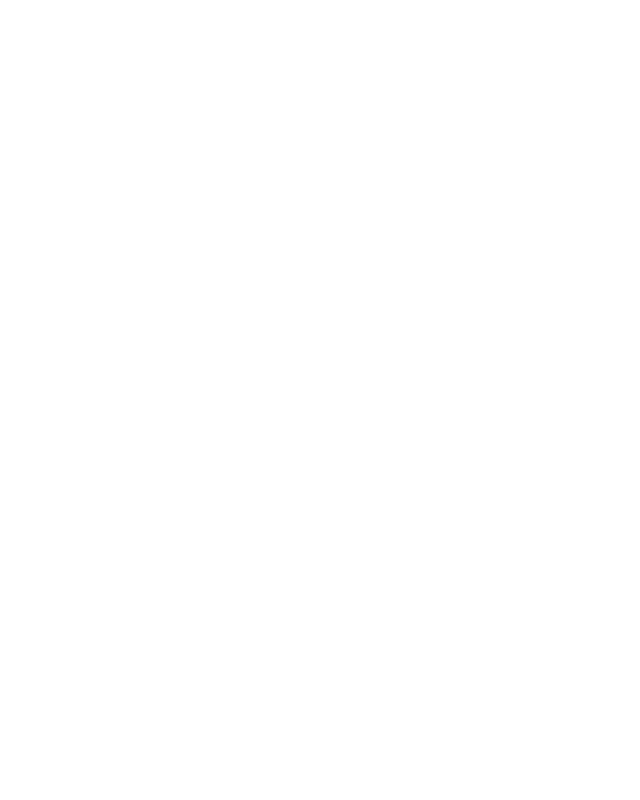
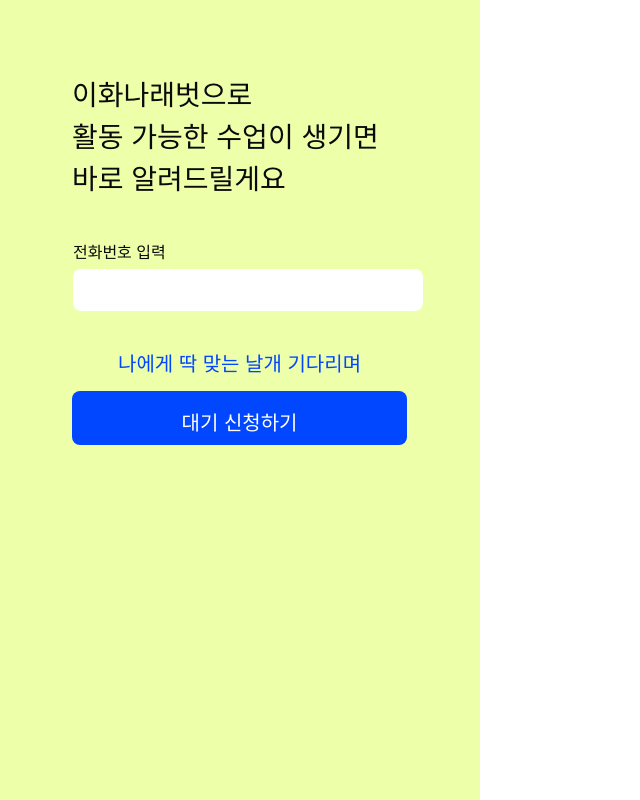
Before and after one commit to EarlyUs/front, a React (Vite) app: page /wing/apply in a window 1280 px wide. Before the commit this address had no page. Shown: the whole page, without its empty margins (0-640 px from the left). Built offline with nearby package versions, Linux system fonts and the light colour scheme.

Commit message:
✨feat: 대기명단 등록

```diff
--- /dev/null
+++ b/src/pages/ResultDetail/ApplyPool/index.jsx
@@ -0,0 +1,59 @@
+import { useState } from 'react';
+import { useNavigate } from 'react-router-dom';
+import { formatPhoneNumber } from '../../../lib/utils';
+import * as s from './styles';
+import Button from '../../../components/Button';
+
+const ApplyPoolPage = () => {
+	const [phoneNumber, setPhoneNumber] = useState('');
+
+	const handlePhoneNumberChange = event => {
+		const formatted = formatPhoneNumber(event.target.value);
+		setPhoneNumber(formatted);
+	};
+
+	// 다음 페이지로 이동
+	const navigate = useNavigate();
+	const handleHref = () => {
+		navigate('/wing/apply/done');
+	};
+	return (
+		<>
+			<s.Container>
+				<s.Wrapper>
+					<s.Title>
+						이화나래벗으로 <br />
+						활동 가능한 수업이 생기면
+						<br />
+						바로 알려드릴게요
+					</s.Title>
+					<s.TelBox>
+						<s.TelTitle>전화번호 입력</s.TelTitle>
+						<s.TelInput
+							value={phoneNumber}
+							onChange={handlePhoneNumberChange}
+						/>
+					</s.TelBox>
+					<s.ApplyBox>
+						<s.ApplyText>나에게 딱 맞는 날개 기다리며</s.ApplyText>
+						<Button
+							width={20.94}
+							height={3.38}
+							padding={0.94}
+							rad={8}
+							font={1.25}
+							bg={'var(--blue-strong)'}
+							color={'#fff'}
+							marginBottom={0.63}
+							func={handleHref}
+						>
+							대기 신청하기
+						</Button>
+					</s.ApplyBox>
+				</s.Wrapper>
+			</s.Container>
+		</>
+	);
+};
+
+export default ApplyPoolPage;
--- /dev/null
+++ b/src/pages/ResultDetail/ApplyPool/styles.js
@@ -0,0 +1,60 @@
+import styled from 'styled-components';
+
+export const Container = styled.div`
+	width: 100vw;
+	max-width: 480px;
+	height: 100vh;
+	background-color: var(--green-light);
+	display: inline-block;
+`;
+
+export const Wrapper = styled.div`
+	width: 21rem;
+	margin: 4.69rem auto 0;
+`;
+
+export const Title = styled.div`
+	font-size: 1.75rem;
+	font-weight: 700;
+`;
+
+export const TelBox = styled.div`
+	width: 20.88rem;
+	height: 4.25rem;
+	margin: 2.5rem auto;
+`;
+
+export const TelTitle = styled.div`
+	width: 100%;
+	height: 1.19rem;
+	margin-bottom: 0.56rem;
+	font-weight: 700;
+`;
+export const TelInput = styled.input`
+	-webkit-appreance: none;
+	width: 20.88rem;
+	height: 2.5rem;
+	padding-left: 0.88rem;
+	border: none;
+	border-radius: 8px;
+	font-size: 1rem;
+
+	&:focus {
+		outline: none;
+	}
+`;
+
+export const ApplyBox = styled.div`
+	width: 20.94rem;
+	height: 5.63rem;
+	display: flex;
+	flex-direction: column;
+`;
+
+export const ApplyText = styled.div`
+	margin: 0 auto 0.75rem;
+	font-size: 1.25rem;
+	font-weight: 700;
+	text-align: center;
+	color: var(--blue-strong);
+`;
--- a/src/pages/ResultDetail/Pending/index.jsx
+++ b/src/pages/ResultDetail/Pending/index.jsx
@@ -1,6 +1,22 @@
+import { useNavigate } from 'react-router-dom';
+import Button from '../../../components/Button';
+import ClassCard from '../../../components/ClassCard';
 import * as s from './styles';
 
 const PendingPage = () => {
+	// 모집 공고로 이동
+	const handleHrefToApply = () => {
+		window.open(
+			'http://support.ewha.ac.kr/support/board/notice.do?mode=view&articleNo=15390&article.offset=0&articleLimit=10',
+			'_blank'
+		);
+	};
+
+	// 다음 페이지로 이동
+	const navigate = useNavigate();
+	const handleHrefToNext = () => {
+		navigate('/wing/apply');
+	};
 	return (
 		<>
 			<s.Container>
@@ -16,10 +32,40 @@
 						<s.Title>
 							그렇지만,
 							<br />
-							이화연벗의 도움이
+							<s.Highlight>이화연</s.Highlight>벗의 도움이
 							<br />
 							절실히 필요한 수업이 있어요
 						</s.Title>
+						<ClassCard />
+						<s.ButtonContainer>
+							<Button
+								width={20.94}
+								height={3.38}
+								padding={0}
+								rad={8}
+								font={1.25}
+								bg={'var(--blue-strong)'}
+								color={'#fff'}
+								marginBottom={0.63}
+								func={handleHrefToApply}
+							>
+								지금 바로 신청하기
+							</Button>
+							<Button
+								width={20.94}
+								height={3.38}
+								padding={0}
+								rad={8}
+								font={1.25}
+								bg={'#fff'}
+								color={'var(--blue-strong)'}
+								border={'var(--blue-strong)'}
+								marginBottom={0}
+								func={handleHrefToNext}
+							>
+								조금 더 둘러볼게요
+							</Button>
+						</s.ButtonContainer>
 					</s.RecommendBox>
 				</s.Wrapper>
 			</s.Container>
--- a/src/pages/ResultDetail/Pending/styles.js
+++ b/src/pages/ResultDetail/Pending/styles.js
@@ -1,19 +1,47 @@
 import styled from 'styled-components';
 
 export const Container = styled.div`
-	width: 100%;
+	width: 100vw;
+	max-width: 480px;
 	height: 100vh;
 	display: flex;
 	flex-direction: column;
 `;
 
 export const Wrapper = styled.div`
-	width: 21rem;
+	width: 100vw;
+	max-width: 480px;
 	margin: 5.44rem auto 0;
 `;
 
+export const RecommendBox = styled.div`
+	width: 100vw;
+	max-width: 480px;
+	height: 38.63rem;
+	max-width: 480px;
+	display: inline-block;
+	background-color: #eeffaa;
+	border-top-left-radius: 32px 32px;
+	border-top-right-radius: 32px 32px;
+`;
+
 export const Title = styled.div`
+	width: 20.44rem;
+	margin: 2rem auto;
 	font-size: 1.75rem;
 	font-weight: 700;
 	line-height: 2.06rem;
 `;
+
+export const Highlight = styled.span`
+	color: var(--blue-strong);
+`;
+
+export const ButtonContainer = styled.div`
+	width: 20.44rem;
+	height: 7.38rem;
+	display: flex;
+	flex-wrap: wrap;
+	align-content: space-between;
+	margin: 0 auto;
+`;
--- /dev/null
+++ b/src/pages/ResultDetail/Waiting/index.jsx
@@ -0,0 +1,53 @@
+import * as s from './styles';
+import Button from '../../../components/Button';
+import WingCard from '../../../components/WingCard';
+
+const WaitingPage = () => {
+	// 구글닥스 링크로 이동
+	const handleHref = () => {
+		window.open(
+			'https://docs.google.com/spreadsheets/d/1RNzpoV3QHrWIoDsOeeNs5YsD6Ob1ikxB/edit#gid=1411676538',
+			'_blank'
+		);
+	};
+	return (
+		<>
+			<s.Container>
+				<s.Wrapper>
+					<s.Title>대기 신청이 완료되었어요</s.Title>
+					<s.Promotion>
+						지금, <s.Highlight>이화연</s.Highlight>벗의 도움을 <br />
+						기다리는 장애학생<s.Highlight>52명</s.Highlight>
+					</s.Promotion>
+					<Button
+						width={20.94}
+						height={3.38}
+						padding={0.94}
+						rad={8}
+						font={1.25}
+						bg={'var(--blue-strong)'}
+						color={'#fff'}
+						marginBottom={0.63}
+						func={handleHref}
+					>
+						도움이 필요한 교과목 살펴보기
+					</Button>
+				</s.Wrapper>
+				<s.ShareBox>
+					<s.Contents>
+						<s.Title className="share">
+							날개 유형을 벗들과
+							<br />
+							공유해보세요
+						</s.Title>
+						<s.WingCardContainer>
+							<WingCard name={'푸른아라 나래'} />
+						</s.WingCardContainer>
+					</s.Contents>
+				</s.ShareBox>
+			</s.Container>
+		</>
+	);
+};
+
+export default WaitingPage;
--- /dev/null
+++ b/src/pages/ResultDetail/Waiting/styles.js
@@ -0,0 +1,58 @@
+import styled from 'styled-components';
+
+export const Container = styled.div`
+	width: 100vw;
+	max-width: 480px;
+	height: 100vh;
+	background-color: var(--green-light);
+	display: inline-block;
+`;
+
+export const Wrapper = styled.div`
+	width: 21rem;
+	margin: 4.69rem auto 0;
+`;
+
+export const Title = styled.div`
+	font-size: 1.75rem;
+	font-weight: 700;
+
+	&.share {
+		width: 20.69rem;
+		margin: 0 auto 3.13rem;
+	}
+`;
+
+export const Promotion = styled.div`
+	margin: 1.75rem 0;
+	font-size: 1.25rem;
+	font-weight: 700;
+`;
+
+export const Highlight = styled.span`
+	color: var(--blue-strong);
+`;
+
+export const ShareBox = styled.div`
+	width: 100vw;
+	height: fit-content;
+	max-width: 480px;
+	background-color: #fff;
+	border-top-left-radius: 32px;
+	border-top-right-radius: 32px;
+	margin: 2.5rem auto;
+	display: inline-block;
+`;
+
+export const Contents = styled.div`
+	width: 23.44rem;
+	height: fit-content;
+	margin: 2rem auto;
+`;
+
+export const WingCardContainer = styled.div`
+	width: fit-content;
+	height: fit-content;
+
+	margin: 0 auto 2rem;
+`;
--- a/src/pages/routes.jsx
+++ b/src/pages/routes.jsx
@@ -11,6 +11,8 @@
 import useScrollToTop from '../hooks/useScrollToTop';
 import PendingPage from './ResultDetail/Pending';
 import MatchingPage from './ResultDetail/Matching';
+import ApplyPoolPage from './ResultDetail/ApplyPool';
+import WaitingPage from './ResultDetail/Waiting';
 
 const Routes = () => {
 	useScrollToTop();
@@ -41,6 +43,8 @@
 				<Route path="/wing/result" element={<ResultPage />} />
 				<Route path="/wing/detail" element={<MatchingPage />} />
 				<Route path="/wing/recommend" element={<PendingPage />} />
+				<Route path="/wing/apply" element={<ApplyPoolPage />} />
+				<Route path="/wing/apply/done" element={<WaitingPage />} />
 			</Router>
 		</Layout>
 	);
```
